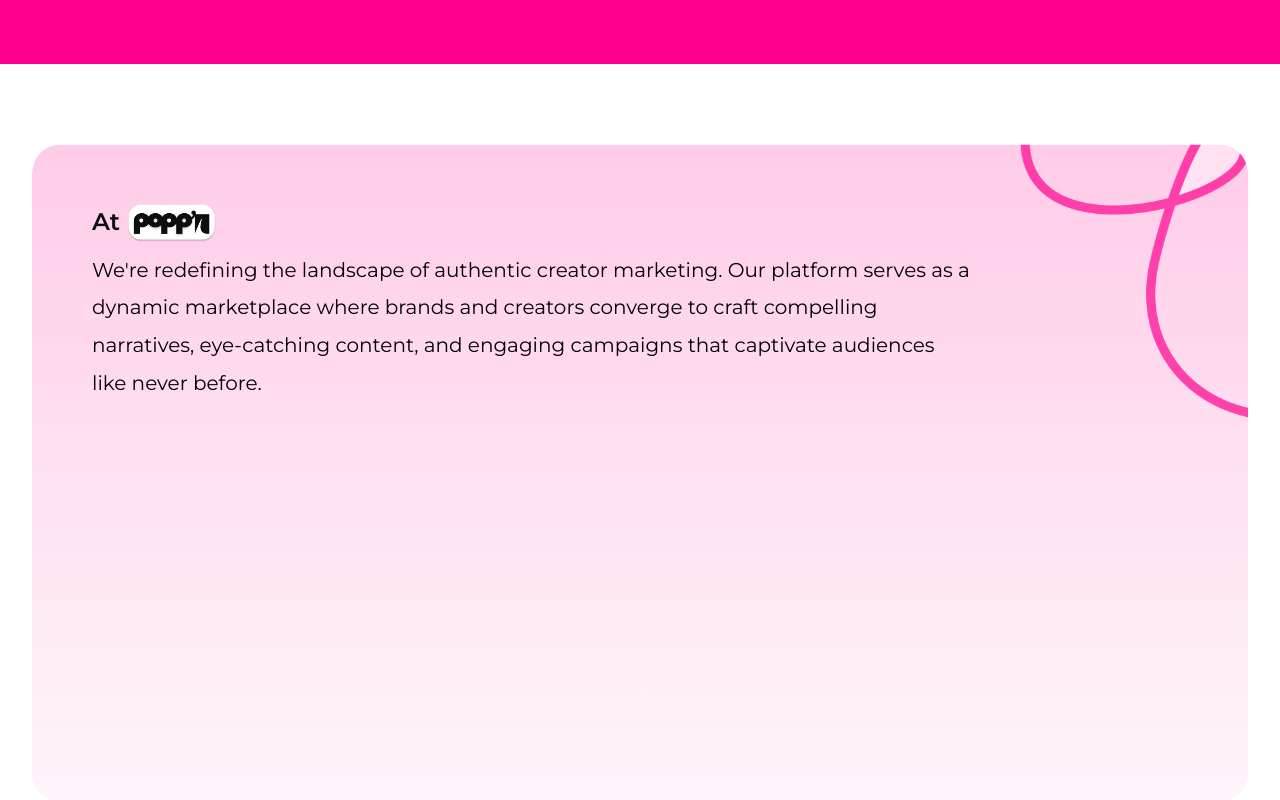
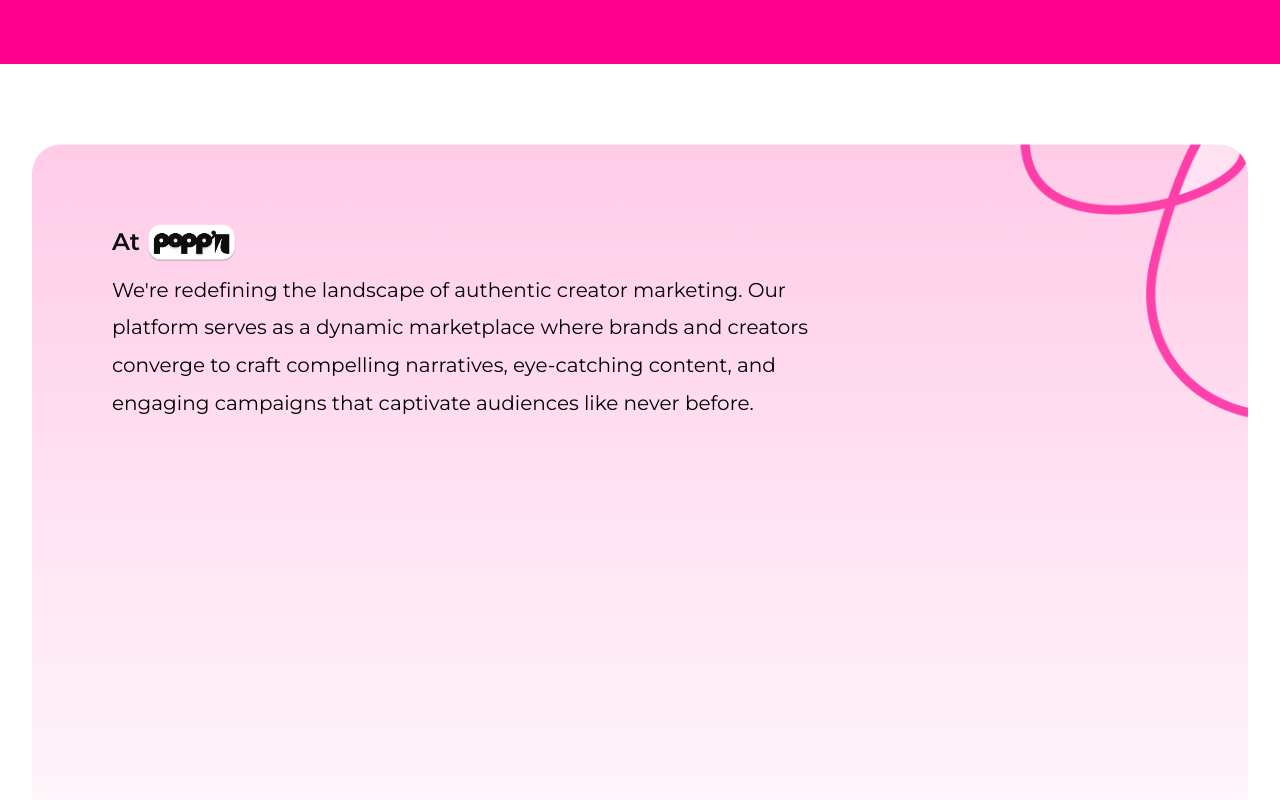
Before and after one commit to Popp-n/web-app, a React (Create React App) app: page / in a window 1280 px wide. Shown: the part 2021-2821 px from the top of the page. Built offline with nearby package versions, Linux system fonts and the light colour scheme.

Commit message:
🌾 feat: adding at poppn section

```diff
--- a/src/Components/Pages/Home/Home.tsx
+++ b/src/Components/Pages/Home/Home.tsx
@@ -108,7 +108,7 @@ const Home: React.FC<Props> = () => {
               />
             </>
           </Typography>
-          <Typography as="p" className="p-2 mt-10 max-width-878">
+          <Typography as="p" className="p-2 mt-10 max-width-750">
             We're redefining the landscape of authentic creator marketing. Our
             platform serves as a dynamic marketplace where brands and creators
             converge to craft compelling narratives, eye-catching content, and
--- a/src/Components/Pages/Home/style.tsx
+++ b/src/Components/Pages/Home/style.tsx
@@ -153,7 +153,7 @@ export const AtPoppnContainer = styled(Container)`
   background-repeat: no-repeat;
   background-size: cover;
   background-position: top right;
-  padding: 6rem;
+  padding: 8rem;
   padding-bottom: 40rem;
 
   .logo {
```
Also changed, not shown: public/assets/images/at-poppn-bg.png, public/assets/images/at-poppn-section-bg.png (deleted).
